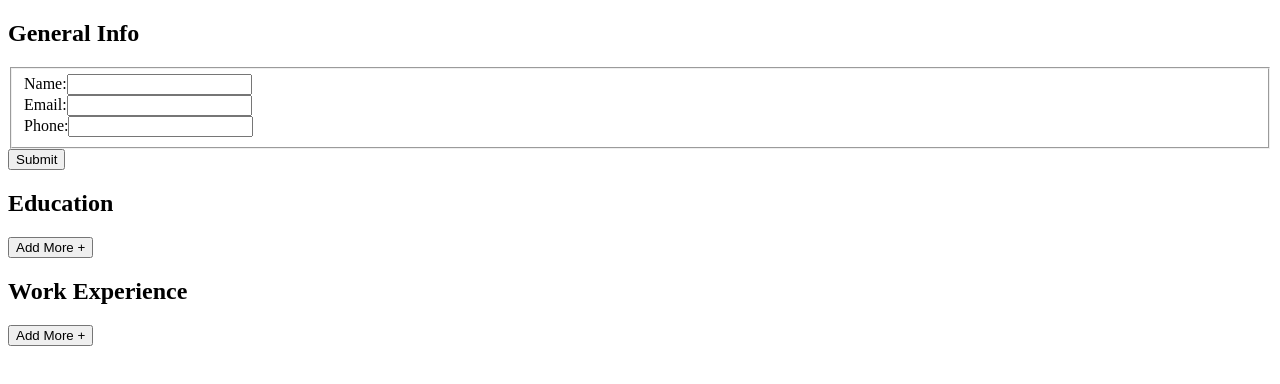
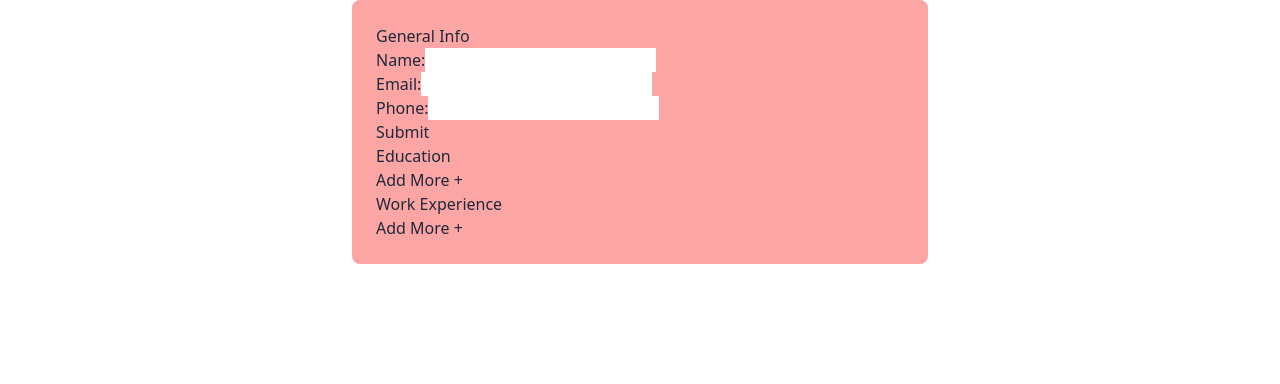
Before and after one commit to RyanMcEntire/cv-application, a React (Create React App) app: page / in a window 1280 px wide. Shown: the top 384 px of the page. Built offline with nearby package versions, Linux system fonts and the light colour scheme.

Commit message:
add tailwind to project

```diff
--- a/package.json
+++ b/package.json
@@ -35,5 +35,10 @@
       "last 1 firefox version",
       "last 1 safari version"
     ]
+  },
+  "devDependencies": {
+    "prettier": "^2.8.8",
+    "prettier-plugin-tailwindcss": "^0.3.0",
+    "tailwindcss": "^3.3.2"
   }
 }
--- a/src/App.js
+++ b/src/App.js
@@ -3,6 +3,7 @@ import General from './components/General';
 import ExperienceList from './components/ExperienceList';
 import EducationList from './components/EducationList';
 import DisplayCV from './components/display/DisplayCV';
+
 import uniqid from 'uniqid';
 
 export default class App extends Component {
@@ -81,7 +82,7 @@ export default class App extends Component {
 
   render() {
     return (
-      <div>
+      <div className="mx-auto flex max-w-xl bg-red-300 p-6 text-slate-800 rounded-lg">
         <div className="form-container">
           <General
             title="General Info"
--- a/src/components/General.js
+++ b/src/components/General.js
@@ -43,7 +43,6 @@ export default class General extends Component {
             e.preventDefault();
             onGeneralSubmitted(this.state);
           }}
-          action=""
         >
           <h2>{title}</h2>
           <fieldset>
--- /dev/null
+++ b/src/index.css
@@ -0,0 +1,3 @@
+@tailwind base;
+@tailwind components;
+@tailwind utilities;
--- a/src/index.js
+++ b/src/index.js
@@ -1,6 +1,7 @@
 import React from 'react';
 import ReactDOM from 'react-dom/client';
 import App from './App';
+import './index.css';
 
 const root = ReactDOM.createRoot(document.getElementById('root'));
 root.render(
--- /dev/null
+++ b/tailwind.config.js
@@ -0,0 +1,8 @@
+/** @type {import('tailwindcss').Config} */
+module.exports = {
+  content: ['./src/**/*.{js,jsx,ts,tsx}'],
+  theme: {
+    extend: {},
+  },
+  plugins: [],
+};
```
Also changed, not shown: 1 other file (tests, documents, lock files or other folders).
